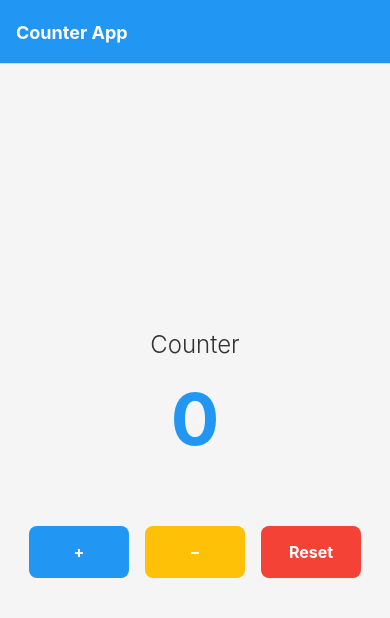
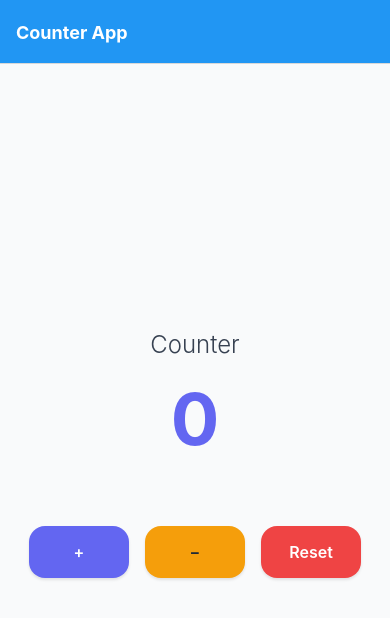
Before and after one commit to bayradion/project-cmkx7yay80001ca2cx6mmk2e9, a React Native app: screen /Home in a window 390 px wide. Shown: the top 618 px of the page. Built offline with nearby package versions, Linux system fonts and the light colour scheme.

Commit message:
feat: Current project files: - App.tsx - package.json - src/components/Counter

```diff
--- a/src/components/CounterButton.tsx
+++ b/src/components/CounterButton.tsx
@@ -5,7 +5,7 @@ import { theme } from '../constants/theme';
 interface CounterButtonProps {
   title: string;
   onPress: () => void;
-  variant?: 'primary' | 'secondary' | 'danger';
+  variant?: 'primary' | 'secondary' | 'danger' | 'increment' | 'decrement' | 'reset';
   disabled?: boolean;
 }
 
@@ -21,14 +21,20 @@ export const CounterButton: React.FC<CounterButtonProps> = ({
     disabled && styles.disabled,
   ];
 
+  const textColor = variant === 'secondary' ? theme.colors.dark : theme.colors.white;
+
   return (
     <TouchableOpacity
       style={buttonStyle}
       onPress={onPress}
       disabled={disabled}
-      activeOpacity={0.7}
+      activeOpacity={0.8}
     >
-      <Text style={[styles.buttonText, disabled && styles.disabledText]}>
+      <Text style={[
+        styles.buttonText,
+        { color: disabled ? theme.colors.white : textColor },
+        disabled && styles.disabledText
+      ]}>
         {title}
       </Text>
     </TouchableOpacity>
@@ -39,10 +45,18 @@ const styles = StyleSheet.create({
   button: {
     paddingHorizontal: theme.spacing.lg,
     paddingVertical: theme.spacing.md,
-    borderRadius: theme.borderRadius.md,
+    borderRadius: theme.borderRadius.lg,
     alignItems: 'center',
     justifyContent: 'center',
     minWidth: 100,
+    elevation: 2,
+    shadowColor: '#000',
+    shadowOffset: {
+      width: 0,
+      height: 2,
+    },
+    shadowOpacity: 0.1,
+    shadowRadius: 3,
   },
   primary: {
     backgroundColor: theme.colors.primary,
@@ -53,15 +67,26 @@ const styles = StyleSheet.create({
   danger: {
     backgroundColor: theme.colors.danger,
   },
+  increment: {
+    backgroundColor: theme.colors.counterIncrement,
+  },
+  decrement: {
+    backgroundColor: theme.colors.counterDecrement,
+  },
+  reset: {
+    backgroundColor: theme.colors.counterReset,
+  },
   disabled: {
-    backgroundColor: '#CCCCCC',
+    backgroundColor: theme.colors.counterDisabled,
+    elevation: 0,
+    shadowOpacity: 0,
   },
   buttonText: {
-    color: theme.colors.white,
     fontSize: 16,
-    fontWeight: 'bold',
+    fontWeight: '600',
   },
   disabledText: {
-    color: '#999999',
+    color: '#ffffff',
+    opacity: 0.8,
   },
 });
--- a/src/constants/theme.ts
+++ b/src/constants/theme.ts
@@ -1,13 +1,18 @@
 export const theme = {
   colors: {
-    primary: '#2196F3',
-    secondary: '#FFC107',
-    success: '#4CAF50',
-    danger: '#F44336',
-    dark: '#212121',
-    light: '#F5F5F5',
-    white: '#FFFFFF',
-    text: '#333333',
+    primary: '#6366f1', // Indigo
+    secondary: '#f59e0b', // Amber
+    success: '#10b981', // Emerald
+    danger: '#ef4444', // Red
+    dark: '#1f2937', // Gray-800
+    light: '#f9fafb', // Gray-50
+    white: '#ffffff',
+    text: '#374151', // Gray-700
+    // New counter button specific colors
+    counterIncrement: '#22c55e', // Green
+    counterDecrement: '#ef4444', // Red
+    counterReset: '#8b5cf6', // Purple
+    counterDisabled: '#9ca3af', // Gray-400
   },
   spacing: {
     xs: 4,
```
